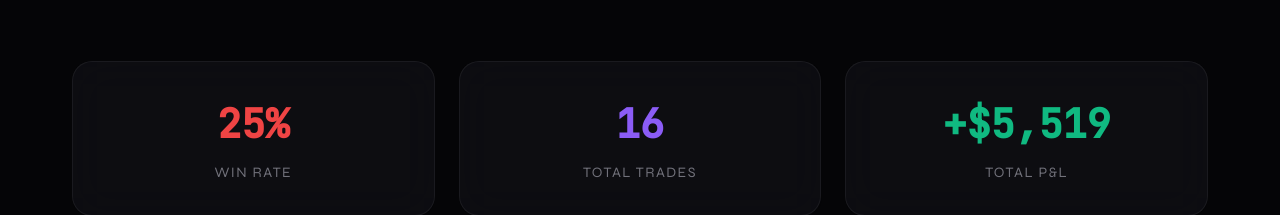
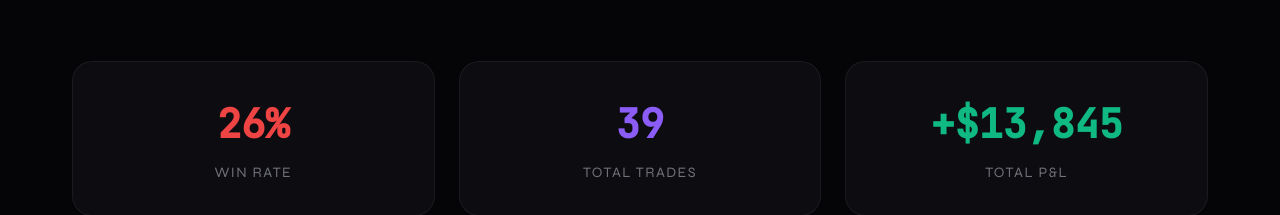
Before and after one commit to cuzohh/pablo, a plain HTML site: page index.html in a window 1280 px wide. Shown: the part 1581-1796 px from the top of the page. Drawn offline with Linux system fonts and the light colour scheme.

Commit message:
add data for this week

```diff
--- a/index.html
+++ b/index.html
@@ -1222,6 +1222,59 @@
                     { time: '10:54', type: 'long', result: 'loss' },
                     { time: '01:01', type: 'long', result: 'be' },
                     { time: '02:06', type: 'long', result: 'loss' }
+                ]
+            },
+            '2025-12-15': {
+                image: 'dec1525.png',
+                notes: 'Mixed day with a big 10.24 RR winner early, but struggled in the afternoon with multiple losses.',
+                trades: [
+                    { time: '09:01', type: 'short', result: 'loss' },
+                    { time: '09:32', type: 'short', result: 'win', rr: 10.24 },
+                    { time: '12:52', type: 'long', result: 'be' },
+                    { time: '02:41', type: 'long', result: 'be' },
+                    { time: '03:23', type: 'long', result: 'loss' },
+                    { time: '03:41', type: 'long', result: 'loss' },
+                    { time: '03:50', type: 'long', result: 'loss' },
+                    { time: '03:57', type: 'long', result: 'win', rr: 0.74 }
+                ]
+            },
+            '2025-12-16': {
+                image: 'dec1625.png',
+                notes: 'Clean single trade. Pablo waited for the perfect setup and nailed a 10.12 RR winner.',
+                trades: [
+                    { time: '02:44', type: 'long', result: 'win', rr: 10.12 }
+                ]
+            },
+            '2025-12-17': {
+                image: 'dec1725.png',
+                notes: 'Started strong with a 10.7 RR winner, but struggled through the day with multiple losses.',
+                trades: [
+                    { time: '07:50', type: 'short', result: 'win', rr: 10.7 },
+                    { time: '10:50', type: 'long', result: 'loss' },
+                    { time: '11:08', type: 'long', result: 'loss' },
+                    { time: '11:50', type: 'long', result: 'be' },
+                    { time: '01:51', type: 'long', result: 'loss' }
+                ]
+            },
+            '2025-12-18': {
+                image: 'dec1825.png',
+                notes: 'Tough day with multiple losses, but managed to close with a 2 RR winner.',
+                trades: [
+                    { time: '09:31', type: 'short', result: 'be' },
+                    { time: '12:52', type: 'short', result: 'loss' },
+                    { time: '02:40', type: 'short', result: 'loss' },
+                    { time: '03:34', type: 'short', result: 'win', rr: 2.0 }
+                ]
+            },
+            '2025-12-19': {
+                image: 'dec1925.png',
+                notes: 'Started with a massive 10.12 RR winner early morning, but struggled through the rest of the day.',
+                trades: [
+                    { time: '03:52', type: 'short', result: 'loss' },
+                    { time: '04:53', type: 'short', result: 'win', rr: 10.12 },
+                    { time: '09:30', type: 'short', result: 'loss' },
+                    { time: '10:51', type: 'short', result: 'loss' },
+                    { time: '11:51', type: 'short', result: 'loss' }
                 ]
             }
         };
```
